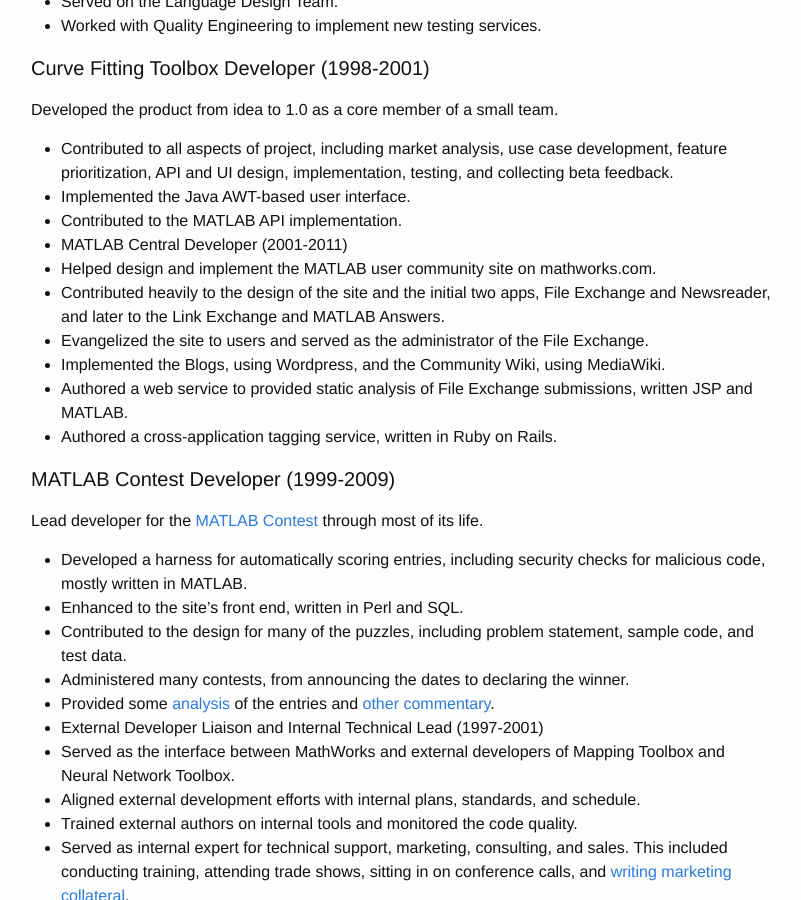
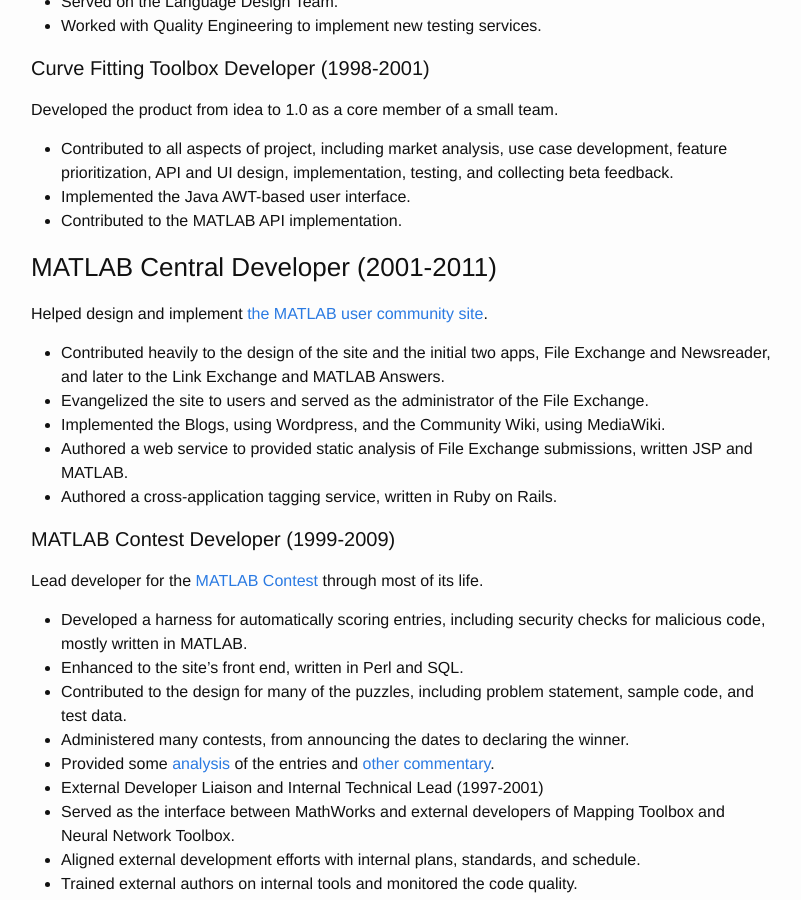
Before and after one commit to simoneau/simoneau.github.com, a Jekyll site: the page built from resume.md, in a window 1280 px wide and 900 px high, scrolled down 990 px. Shown: the whole window, without its empty margins (239-1040 px from the left). Built offline with Jekyll 4.4.1, drawn with Linux system fonts in a browser that asks for light colours; nearby versions of some CDN libraries.

Commit message:
Update resume.md

```diff
--- a/resume.md
+++ b/resume.md
@@ -36,8 +36,10 @@ Developed the product from idea to 1.0 as a core member of a small team.
 - Contributed to all aspects of project, including market analysis, use case development, feature prioritization, API and UI design, implementation, testing, and collecting beta feedback.
 - Implemented the Java AWT-based user interface.
 - Contributed to the MATLAB API implementation.
-- MATLAB Central Developer (2001-2011)
-- Helped design and implement the MATLAB user community site on mathworks.com.
+
+### MATLAB Central Developer (2001-2011)
+Helped design and implement [the MATLAB user community site](https://www.mathworks.com/matlabcentral/).
+
 - Contributed heavily to the design of the site and the initial two apps, File Exchange and Newsreader, and later to the Link Exchange and MATLAB Answers.
 - Evangelized the site to users and served as the administrator of the File Exchange.
 - Implemented the Blogs, using Wordpress, and the Community Wiki, using MediaWiki.
```
